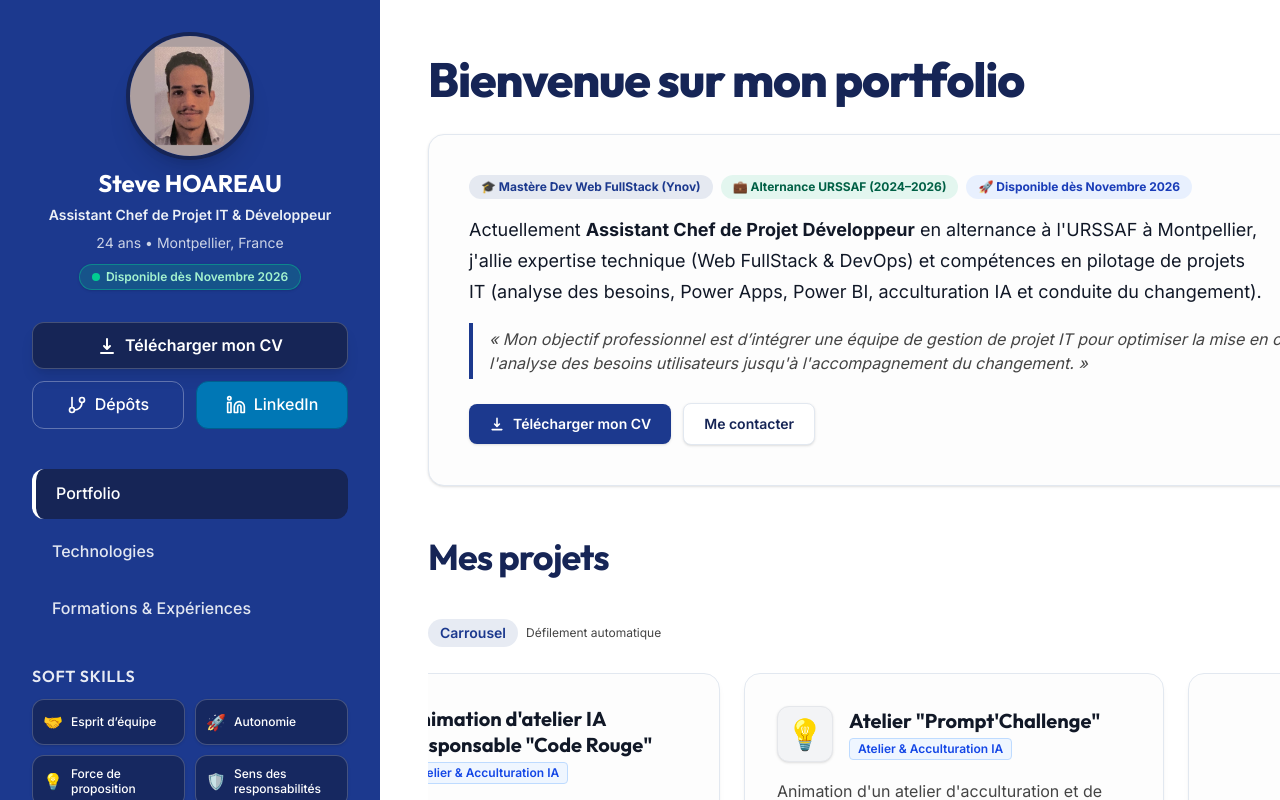
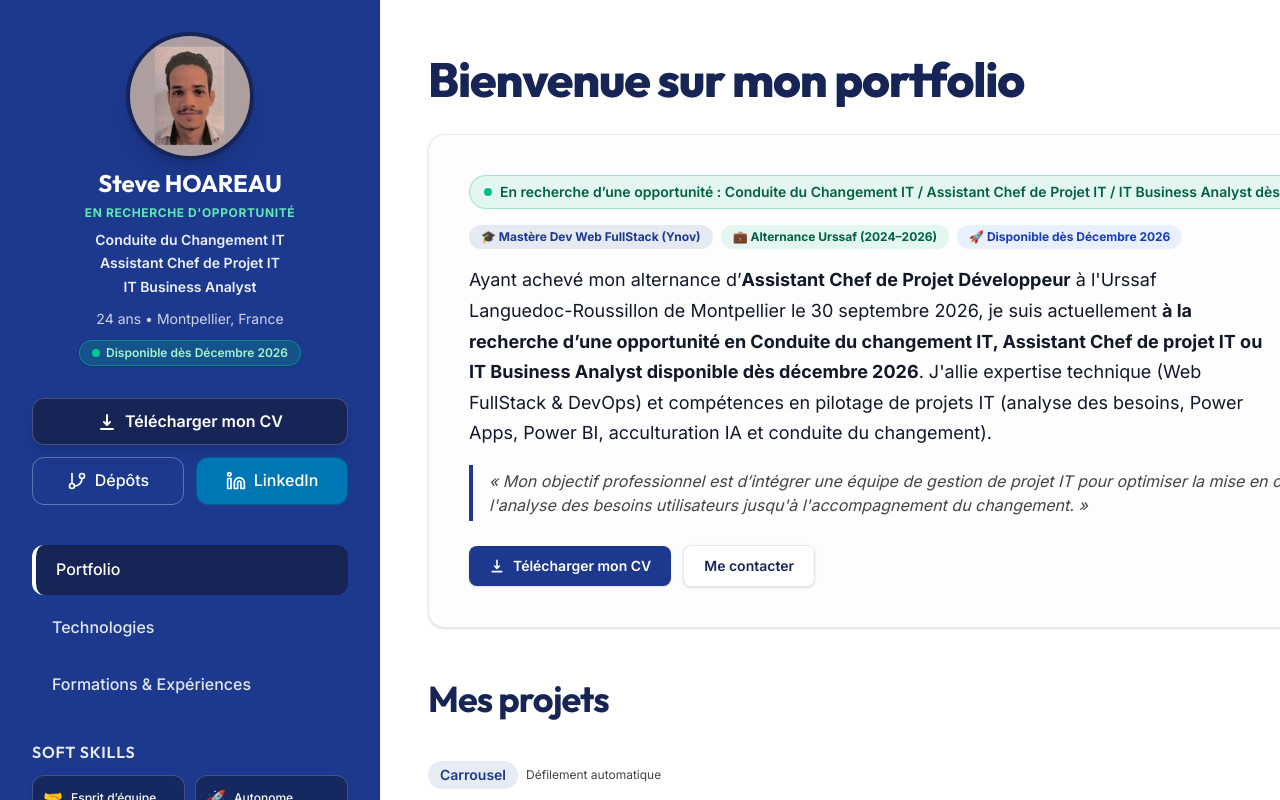
Before and after one commit to SteveHoareau18/portfolio, a Vue app: page / in a window 1280 px wide. Shown: the top 800 px of the page. Built offline with nearby package versions, Linux system fonts and the light colour scheme.

Commit message:
feat: end of urssaf

```diff
--- a/index.html
+++ b/index.html
@@ -5,11 +5,11 @@
   <meta charset="UTF-8" />
   <link rel="icon" type="image/svg+xml" href="/favicon.svg" />
   <meta name="viewport" content="width=device-width, initial-scale=1.0" />
-  <meta name="description" content="Portfolio de Steve HOAREAU – Assistant Chef de Projet IT & Développeur FullStack / DevOps. Alternant à l'URSSAF, disponible dès Novembre 2026." />
-  <meta property="og:title" content="Steve HOAREAU – Assistant Chef de Projet IT & Développeur FullStack" />
-  <meta property="og:description" content="Découvrez le portfolio, les compétences techniques, formations et projets de Steve HOAREAU." />
+  <meta name="description" content="Portfolio de Steve HOAREAU – En recherche d’une opportunité en Conduite du Changement IT / Assistant Chef de Projet IT / IT Business Analyst, disponible dès Décembre 2026." />
+  <meta property="og:title" content="Steve HOAREAU – Conduite du Changement IT / Assistant Chef de Projet IT / IT Business Analyst" />
+  <meta property="og:description" content="Découvrez le portfolio, les compétences techniques, la conduite du changement, la business analysis et les projets de Steve HOAREAU." />
   <meta property="og:type" content="website" />
-  <title>Steve HOAREAU – Assistant Chef de Projet IT & Développeur Web FullStack</title>
+  <title>Steve HOAREAU – Conduite du Changement IT / Assistant Chef de Projet IT / IT Business Analyst</title>
 </head>
 
 <body>
--- a/src/App.vue
+++ b/src/App.vue
@@ -15,14 +15,14 @@
         >
           SH
         </div>
-        <div class="flex flex-col">
+        <div class="flex flex-col min-w-0 pr-2">
           <span
-            class="font-bold text-[var(--space-indigo)] text-sm sm:text-base leading-tight"
+            class="font-bold text-[var(--space-indigo)] text-sm sm:text-base leading-tight truncate"
             >Steve HOAREAU</span
           >
           <span
-            class="text-xs text-[var(--text-muted)] font-medium leading-tight"
-            >Assistant Chef de Projet IT & Dev Web FullStack</span
+            class="text-xs text-[var(--text-muted)] font-medium leading-tight truncate"
+            >Conduite du Changement IT • Chef de Projet IT • Business Analyst</span
           >
         </div>
       </div>
@@ -101,6 +101,14 @@
           class="glass p-6 sm:p-8 md:p-10 border-[var(--dust-grey)] bg-[#fdfdfd] shadow-sm mb-12"
         >
           <div class="flex flex-col gap-4 text-left">
+            <!-- Statut de recherche active -->
+            <div
+              class="inline-flex items-center gap-2 px-3.5 py-1.5 rounded-full bg-emerald-500/10 border border-emerald-500/30 text-emerald-800 text-xs sm:text-sm font-semibold w-fit"
+            >
+              <span class="w-2 h-2 rounded-full bg-emerald-500 animate-pulse" aria-hidden="true"></span>
+              En recherche d’une opportunité : Conduite du Changement IT / Assistant Chef de Projet IT / IT Business Analyst dès Décembre 2026
+            </div>
+
             <div class="flex items-center gap-2 flex-wrap">
               <span
                 class="inline-flex items-center gap-1.5 px-3 py-1 bg-[var(--french-blue)]/10 text-[var(--french-blue)] font-bold text-xs rounded-full"
@@ -110,24 +118,19 @@
               <span
                 class="inline-flex items-center gap-1.5 px-3 py-1 bg-emerald-500/10 text-emerald-800 font-bold text-xs rounded-full"
               >
-                💼 Alternance URSSAF (2024–2026)
+                💼 Alternance Urssaf (2024–2026)
               </span>
               <span
                 class="inline-flex items-center gap-1.5 px-3 py-1 bg-blue-500/10 text-blue-800 font-bold text-xs rounded-full"
               >
-                🚀 Disponible dès Novembre 2026
+                🚀 Disponible dès Décembre 2026
               </span>
             </div>
 
             <p
               class="text-base sm:text-lg text-[var(--carbon-black)] leading-relaxed font-normal"
             >
-              Actuellement
-              <strong>Assistant Chef de Projet Développeur</strong> en
-              alternance à l'URSSAF à Montpellier, j'allie expertise technique
-              (Web FullStack & DevOps) et compétences en pilotage de projets IT
-              (analyse des besoins, Power Apps, Power BI, acculturation IA et
-              conduite du changement).
+              Ayant achevé mon alternance d’<strong>Assistant Chef de Projet Développeur</strong> à l'Urssaf Languedoc-Roussillon de Montpellier le 30 septembre 2026, je suis actuellement <strong>à la recherche d’une opportunité en Conduite du changement IT, Assistant Chef de projet IT ou IT Business Analyst disponible dès décembre 2026</strong>. J'allie expertise technique (Web FullStack & DevOps) et compétences en pilotage de projets IT (analyse des besoins, Power Apps, Power BI, acculturation IA et conduite du changement).
             </p>
 
             <blockquote
@@ -1106,7 +1109,7 @@ const formations = [
 const alternances = [
   {
     position: "Alternant Assistant Chef de projet Développeur",
-    company: "URSSAF Languedoc-Roussillon, Montpellier",
+    company: "Urssaf Languedoc-Roussillon, Montpellier",
     year: "Octobre 2024 – Septembre 2026 (2 ans)",
     description:
       "Participation au pilotage et au suivi de grands projets IT internes de la sécurité sociale.",
--- a/src/components/Sidebar.vue
+++ b/src/components/Sidebar.vue
@@ -46,8 +46,17 @@
         />
       </div>
       <h1 class="text-2xl font-bold mb-1 text-white">Steve HOAREAU</h1>
-      <p class="text-sm font-semibold text-[var(--alice-blue)] mb-1 opacity-95">
-        Assistant Chef de Projet IT & Développeur
+      <p
+        class="text-xs uppercase tracking-wider font-bold text-emerald-300 mb-1"
+      >
+        En recherche d'opportunité
+      </p>
+      <p
+        class="text-sm font-semibold text-[var(--alice-blue)] mb-2 opacity-95 leading-snug"
+      >
+        Conduite du Changement IT<br />
+        Assistant Chef de Projet IT<br />
+        IT Business Analyst
       </p>
       <p class="text-sm text-[var(--alice-blue)] opacity-80 mb-2">
         24 ans • Montpellier, France
@@ -59,7 +68,7 @@
           class="w-2 h-2 rounded-full bg-emerald-400 animate-pulse"
           aria-hidden="true"
         ></span>
-        Disponible dès Novembre 2026
+        Disponible dès Décembre 2026
       </div>
     </div>
 
@@ -204,7 +213,7 @@
         >
           <span aria-hidden="true" class="text-base">🚀</span>
           <span class="font-medium text-white text-xs leading-tight"
-            >Autonomie</span
+            >Autonome</span
           >
         </div>
         <div
@@ -224,24 +233,19 @@
           >
         </div>
         <div
-          class="col-span-2 p-3 bg-[var(--space-indigo)]/80 rounded-xl border border-white/20 flex flex-col gap-1 transition-all shadow-sm hover:border-white/40"
+          class="p-2.5 bg-[var(--space-indigo)]/80 rounded-xl border border-white/20 flex items-center gap-2 transition-all shadow-sm hover:border-white/40"
         >
-          <div class="flex items-center gap-2">
-            <span aria-hidden="true" class="text-base">👨‍🏫</span>
-            <span class="font-medium text-white text-xs leading-tight"
-              >Capacité pédagogique</span
-            >
-          </div>
-          <span class="text-xs text-[var(--alice-blue)] pl-7 opacity-90"
-            >Animation d’ateliers & transmission</span
+          <span aria-hidden="true" class="text-base">👨‍🏫</span>
+          <span class="font-medium text-white text-xs leading-tight"
+            >Pédagogue</span
           >
         </div>
         <div
-          class="col-span-2 p-2.5 bg-[var(--space-indigo)]/80 rounded-xl border border-white/20 flex items-center gap-2 transition-all shadow-sm hover:border-white/40"
+          class="p-2.5 bg-[var(--space-indigo)]/80 rounded-xl border border-white/20 flex items-center gap-2 transition-all shadow-sm hover:border-white/40"
         >
           <span aria-hidden="true" class="text-base">🔍</span>
           <span class="font-medium text-white text-xs leading-tight"
-            >Curiosité & Rigueur</span
+            >Curieux et rigoureux</span
           >
         </div>
       </div>
@@ -270,7 +274,9 @@
         class="bg-white text-[var(--carbon-black)] rounded-2xl shadow-2xl border border-[var(--dust-grey)] w-full max-w-sm sm:max-w-md p-6 relative flex flex-col gap-4 animate-in fade-in zoom-in-95 duration-150"
       >
         <!-- En-tête de la modale -->
-        <div class="flex items-center justify-between pb-3 border-b border-gray-100">
+        <div
+          class="flex items-center justify-between pb-3 border-b border-gray-100"
+        >
           <div class="flex items-center gap-2.5">
             <div
               class="w-9 h-9 rounded-xl bg-[var(--french-blue)]/10 text-[var(--french-blue)] flex items-center justify-center"
@@ -300,7 +306,9 @@
               >
                 Dépôts de code
               </h3>
-              <p class="text-xs text-gray-500">Accéder aux plateformes de code source</p>
+              <p class="text-xs text-gray-500">
+                Accéder aux plateformes de code source
+              </p>
             </div>
           </div>
           <button
@@ -353,7 +361,9 @@
               </svg>
               <div class="text-left leading-tight">
                 <span class="block text-sm font-bold">Github</span>
-                <span class="block text-xs text-gray-300 font-normal">github.com/SteveHoareau18</span>
+                <span class="block text-xs text-gray-300 font-normal"
+                  >github.com/SteveHoareau18</span
+                >
               </div>
             </div>
             <svg
@@ -397,7 +407,9 @@
               </svg>
               <div class="text-left leading-tight">
                 <span class="block text-sm font-bold">Gitlab self-host</span>
-                <span class="block text-xs text-orange-100 font-normal">gitlab.stevehoareau.fr/SteveHoareauYnov</span>
+                <span class="block text-xs text-orange-100 font-normal"
+                  >gitlab.stevehoareau.fr/SteveHoareauYnov</span
+                >
               </div>
             </div>
             <svg
```
